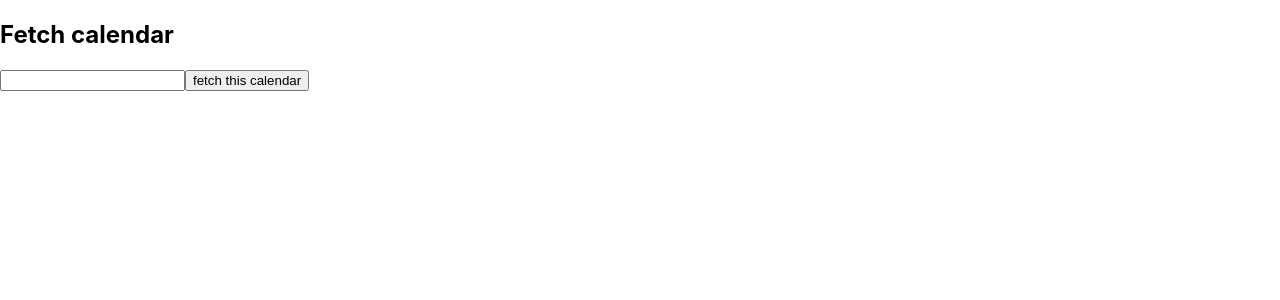
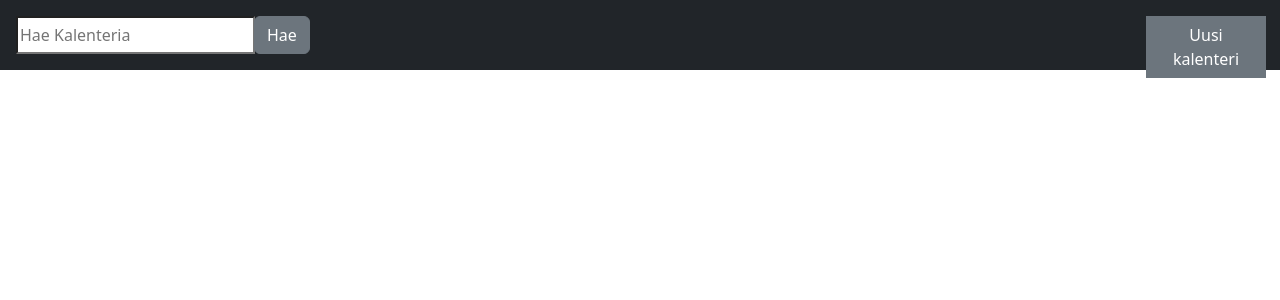
Before and after one commit to Logikki/Aikataulujensovitus-projekti, a React (Create React App) app in the folder aikataulujen-sovittaja/: page / in a window 1280 px wide. Shown: the top 300 px of the page. Built offline with nearby package versions, Linux system fonts and the light colour scheme.

Commit message:
Bootstrapin lisäys projektiin

```diff
--- a/aikataulujen-sovittaja/src/App.js
+++ b/aikataulujen-sovittaja/src/App.js
@@ -1,33 +1,24 @@
-import getCalendar from './services/getCalendar'
-import {useState} from 'react'
-import FetchCalendarForm from './components/FetchCalendarForm'
+import getCalendar from "./services/getCalendar";
+import { useState } from "react";
+import FetchCalendarForm from "./components/FetchCalendarForm";
+import Navbar from "./components/navbar";
 
 const App = () => {
-  const [kasiteltavaKalenteri, setKasiteltavaKalenteri] = useState('') //tänne tallennetaan käsiteltävä kalenteri tekstinä
-  const [kalenteriUrl, setUrl] = useState('') //url laatikkoa varten
+  const [kasiteltavaKalenteri, setKasiteltavaKalenteri] = useState(""); //tänne tallennetaan käsiteltävä kalenteri tekstinä
+  const [kalenteriUrl, setUrl] = useState(""); //url laatikkoa varten
 
   const handleDownload = (event) => {
-    event.preventDefault()
-    getCalendar
-      .download(kalenteriUrl, setKasiteltavaKalenteri)
-      console.log("kalenteri: " + kasiteltavaKalenteri)
-  }
+    event.preventDefault();
+    getCalendar.download(kalenteriUrl, setKasiteltavaKalenteri);
+    console.log("kalenteri: " + kasiteltavaKalenteri);
+  };
 
   //demon vuoksi laitetaan kasiteltavaKalenteri näkyviin sivulle
   return (
     <div>
-      <div>
-    <FetchCalendarForm
-    kalenteriUrl={kalenteriUrl}
-    handleKalenteriUrlChange={({ target }) => setUrl(target.value)}
-    handleFetchCalendar={handleDownload}
-    />
+      <Navbar></Navbar>
     </div>
-  <p>
-    {kasiteltavaKalenteri}
-  </p>
-  </div>
-  )
-}
+  );
+};
 
-export default App
+export default App;
--- /dev/null
+++ b/package.json
@@ -0,0 +1,5 @@
+{
+  "dependencies": {
+    "bootstrap": "^5.2.2"
+  }
+}
```
Also changed, not shown: aikataulujen-sovittaja/src/index.js (+7 -5 lines), 1 other file (tests, documents, lock files or other folders).
